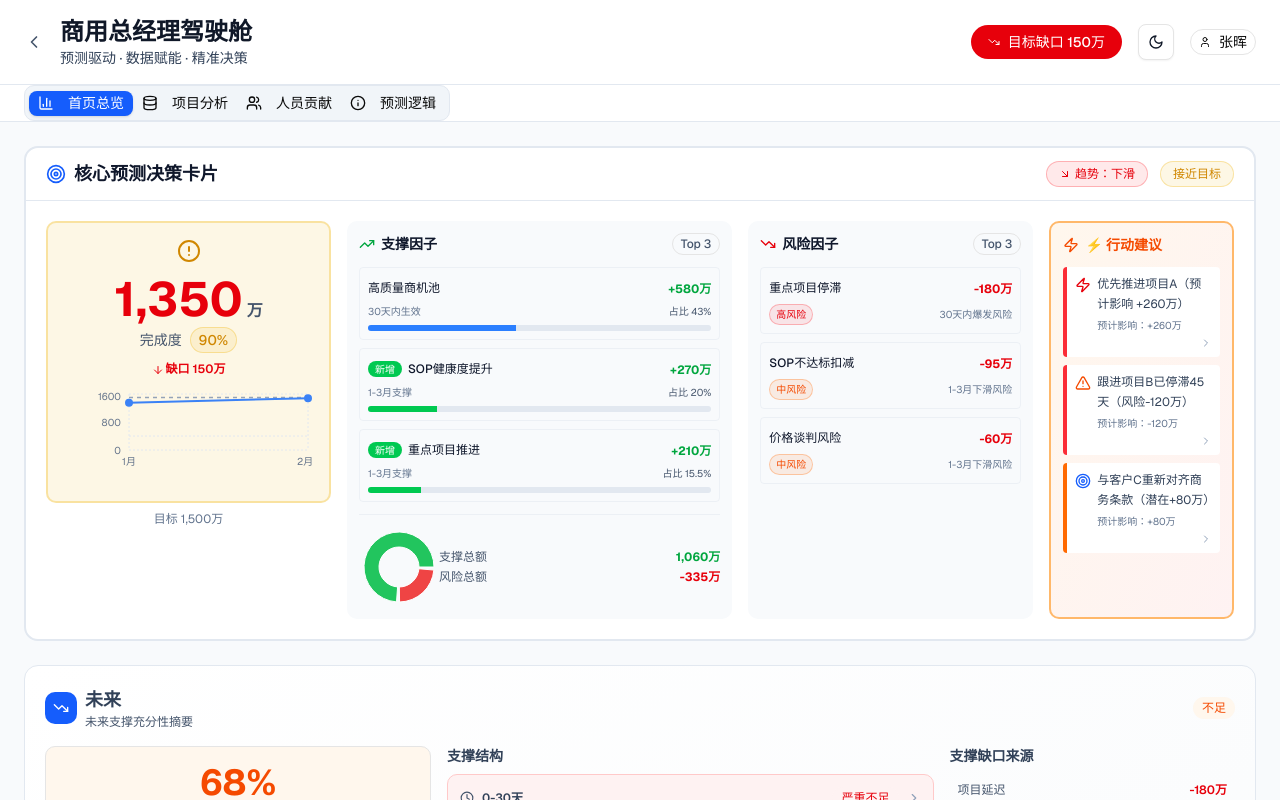
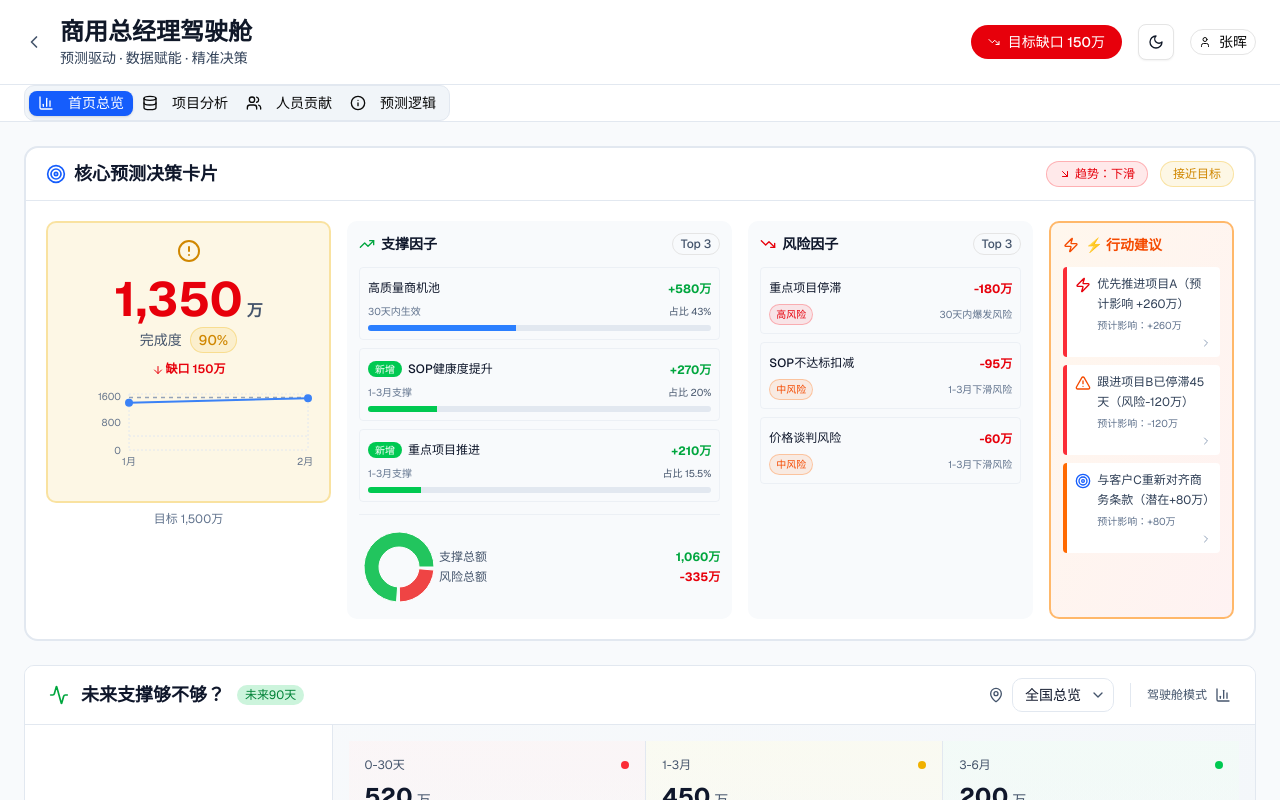
Before and after one commit to navylee1990/coze_jsc, a Next.js app: page /gm in a window 1280 px wide. Shown: the top 800 px of the page. Built offline with nearby package versions, Linux system fonts and the light colour scheme.

Commit message:
refactor(gm): 保留未来支撑充分性面板，删除摘要面板

```diff
--- a/src/app/gm/page.tsx
+++ b/src/app/gm/page.tsx
@@ -9,7 +9,7 @@ import { Dialog, DialogContent, DialogHeader, DialogTitle, DialogDescription } f
 import { Button } from '@/components/ui/button';
 import { Badge } from '@/components/ui/badge';
 import PredictionDecisionCard from '@/components/PredictionDecisionCard';
-import FutureSupportSummaryPanel from '@/components/FutureSupportSummaryPanel';
+import FutureSupportAdequacyPanel from '@/components/FutureSupportAdequacyPanel';
 import { Separator } from '@/components/ui/separator';
 import Link from 'next/link';
 import { AreaChart, Area, XAxis, YAxis, CartesianGrid, Tooltip, Legend, ResponsiveContainer, LineChart, Line, RadarChart, PolarGrid, PolarAngleAxis, PolarRadiusAxis, Radar, Cell } from 'recharts';
@@ -386,44 +386,8 @@ export default function GMDashboard() {
               }}
             />
 
-            {/* 未来支撑够不够？摘要面板 - 高度浓缩 */}
-            <FutureSupportSummaryPanel
-              theme={theme}
-              futureTarget={2000}
-              futureSupport={1350}
-              trendDirection="down"
-              periods={[
-                { period: '0-30天', amount: 520, coverageRate: 63, status: 'critical' },
-                { period: '1-3月', amount: 680, coverageRate: 110, status: 'good' },
-                { period: '3-6月', amount: 360, coverageRate: 45, status: 'critical' }
-              ]}
-              gaps={[
-                { type: '项目延迟', gap: 180 },
-                { type: '储备新增不足', gap: 90 },
-                { type: '渠道贡献下滑', gap: 60 }
-              ]}
-              improvedCoverageRate={84}
-              remainingGap={300}
-              actions={[
-                { priority: 'high', icon: '🔥', title: '补齐短期支撑', detail: '需新增300万（建议来源：XX渠道/XX客户池）', link: '/gm/projects' },
-                { priority: 'medium', icon: '⚠️', title: '推进延迟项目', detail: '3个关键项目滞后（点击查看）', link: '/gm/projects' },
-                { priority: 'low', icon: '💡', title: '补充储备池', detail: '需新增3个中期项目，目标储备+200万', link: '/gm/projects' }
-              ]}
-              onPeriodClick={(period) => {
-                console.log('点击支撑段:', period);
-                setSelectedView('projects');
-              }}
-              onGapClick={() => {
-                console.log('点击支撑缺失诊断');
-                setSelectedView('projects');
-              }}
-              onActionClick={(action) => {
-                console.log('点击行动建议:', action);
-                if (action.link === '/gm/projects') {
-                  setSelectedView('projects');
-                }
-              }}
-            />
+            {/* 未来支撑充分性面板 - Future Support Adequacy Panel */}
+            <FutureSupportAdequacyPanel theme={theme} />
 
             {/* 风险预警面板 */}
             <Card className={`${theme === 'dark' ? 'bg-slate-900/50 border-slate-800' : 'bg-white border-slate-200'}`}>
```
